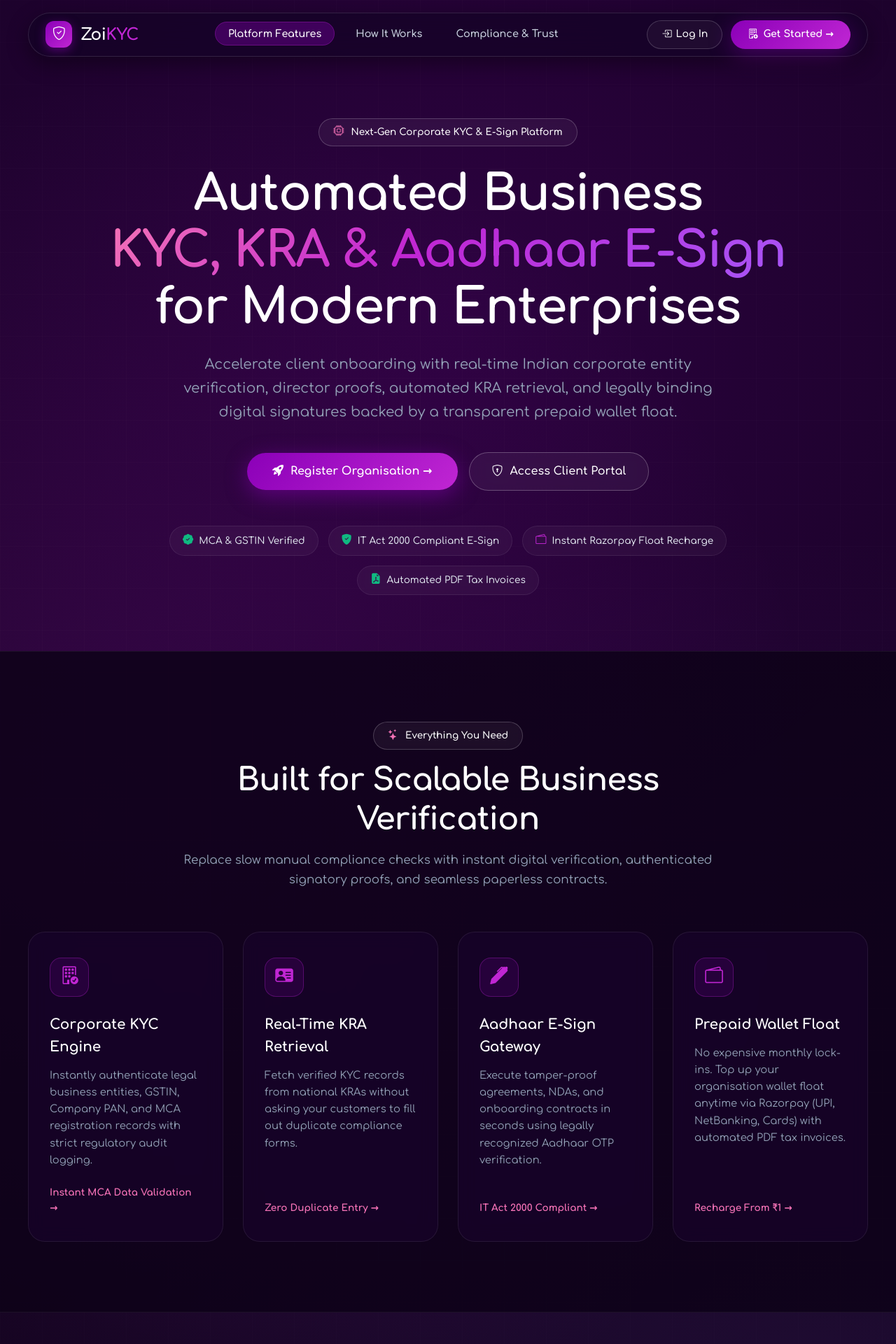
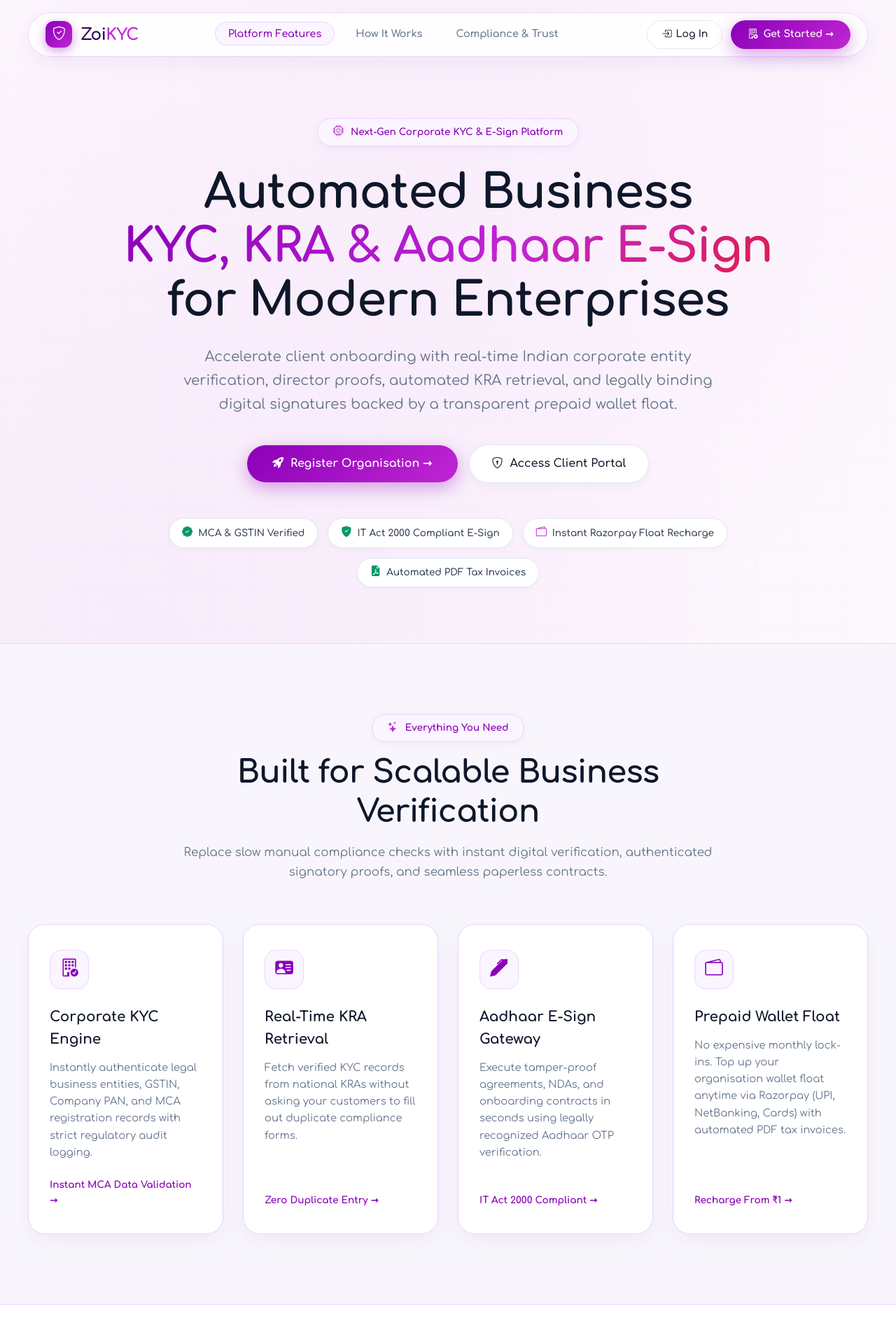
Before and after one commit to vijayvaishnav1011/zoikyc, a Flask app: page / in a window 1280 px wide. Shown: the top 1920 px of the page at 70% size. Run offline with Flask 3, Linux system fonts and the light colour scheme.

Commit message:
Redesign website in Light Mode matching zoibit.com colors, font, and placement

```diff
--- a/app/templates/landing.html
+++ b/app/templates/landing.html
@@ -18,25 +18,25 @@
 
   <style>
     /* ==========================================================================
-       ZOIBIT-INSPIRED MODERN AESTHETICS & DESIGN SYSTEM
+       ZOIBIT-INSPIRED PREMIUM LIGHT MODE DESIGN SYSTEM
        ========================================================================== */
     :root {
       --zoi-font: 'Comfortaa', cursive, -apple-system, BlinkMacSystemFont, 'Segoe UI', Roboto, sans-serif;
-      --zoi-dark-bg: #0D0218;
-      --zoi-dark-surface: #140326;
-      --zoi-card-dark: rgba(26, 4, 46, 0.7);
+      --zoi-light-bg: #FFFFFF;
+      --zoi-light-surface: #F8F6FC;
+      --zoi-light-card: #FFFFFF;
       --zoi-purple-primary: #8B00B8;
-      --zoi-purple-vibrant: #A855F7;
+      --zoi-purple-dark: #2E0854;
       --zoi-magenta-accent: #C026D3;
       --zoi-pink-glow: #F472B6;
       --zoi-gradient-primary: linear-gradient(135deg, #8B00B8 0%, #C026D3 100%);
-      --zoi-gradient-text: linear-gradient(135deg, #F472B6 0%, #C026D3 45%, #A855F7 100%);
-      --zoi-border-glow: rgba(192, 38, 211, 0.25);
-      --zoi-border-glass: rgba(255, 255, 255, 0.12);
-      --zoi-text-light: #F8FAFC;
-      --zoi-text-muted: #94A3B8;
-      --zoi-text-subtle: #64748B;
-      --zoi-shadow-glow: 0 8px 32px rgba(139, 0, 184, 0.4);
+      --zoi-gradient-text: linear-gradient(135deg, #8B00B8 0%, #C026D3 60%, #E11D48 100%);
+      --zoi-border-card: #E9D5FF;
+      --zoi-border-subtle: #E2E8F0;
+      --zoi-text-dark: #0F172A;
+      --zoi-text-muted: #64748B;
+      --zoi-shadow-card: 0 10px 30px rgba(139, 0, 184, 0.06);
+      --zoi-shadow-glow: 0 8px 25px rgba(139, 0, 184, 0.35);
     }
 
     * {
@@ -46,8 +46,8 @@
     }
 
     body.landing-body {
-      background-color: var(--zoi-dark-bg);
-      color: var(--zoi-text-light);
+      background-color: var(--zoi-light-bg);
+      color: var(--zoi-text-dark);
       font-family: var(--zoi-font);
       overflow-x: hidden;
       -webkit-font-smoothing: antialiased;
@@ -66,26 +66,26 @@
       z-index: 0;
       overflow: hidden;
       background:
-        radial-gradient(circle at 50% 15%, rgba(139, 0, 184, 0.25) 0%, transparent 60%),
-        radial-gradient(circle at 10% 40%, rgba(192, 38, 211, 0.15) 0%, transparent 50%),
-        radial-gradient(circle at 90% 70%, rgba(168, 85, 247, 0.12) 0%, transparent 55%),
-        #0D0218;
+        radial-gradient(circle at 50% 8%, rgba(192, 38, 211, 0.08) 0%, transparent 55%),
+        radial-gradient(circle at 10% 35%, rgba(139, 0, 184, 0.05) 0%, transparent 45%),
+        radial-gradient(circle at 90% 65%, rgba(244, 114, 182, 0.06) 0%, transparent 50%),
+        #FFFFFF;
     }
 
     .bg-mesh-pattern {
       position: absolute;
       inset: 0;
       background-image:
-        linear-gradient(rgba(255, 255, 255, 0.025) 1px, transparent 1px),
-        linear-gradient(90deg, rgba(255, 255, 255, 0.025) 1px, transparent 1px);
+        linear-gradient(rgba(139, 0, 184, 0.02) 1px, transparent 1px),
+        linear-gradient(90deg, rgba(139, 0, 184, 0.02) 1px, transparent 1px);
       background-size: 60px 60px;
-      opacity: 0.6;
-      mask-image: radial-gradient(circle at 50% 30%, black 40%, transparent 80%);
-      -webkit-mask-image: radial-gradient(circle at 50% 30%, black 40%, transparent 80%);
+      opacity: 0.8;
+      mask-image: radial-gradient(circle at 50% 30%, black 50%, transparent 85%);
+      -webkit-mask-image: radial-gradient(circle at 50% 30%, black 50%, transparent 85%);
     }
 
     /* ==========================================================================
-       FLOATING PILL NAVIGATION BAR (MATCHING ZOIBIT.COM)
+       FLOATING PILL NAVIGATION BAR (LIGHT MODE)
        ========================================================================== */
     .landing-header-wrap {
       position: sticky;
@@ -98,21 +98,22 @@
     .landing-navbar-pill {
       max-width: 1200px;
       margin: 0 auto;
-      background: rgba(20, 3, 38, 0.72);
+      background: rgba(255, 255, 255, 0.9);
       backdrop-filter: blur(20px);
       -webkit-backdrop-filter: blur(20px);
-      border: 1px solid rgba(255, 255, 255, 0.12);
+      border: 1px solid rgba(139, 0, 184, 0.15);
       border-radius: 9999px;
       padding: 10px 24px;
       display: flex;
       align-items: center;
       justify-content: space-between;
-      box-shadow: 0 10px 30px rgba(0, 0, 0, 0.4);
+      box-shadow: 0 10px 30px rgba(76, 29, 149, 0.06);
       transition: all 0.3s ease;
     }
 
     .landing-navbar-pill:hover {
       border-color: rgba(192, 38, 211, 0.35);
+      box-shadow: 0 14px 36px rgba(139, 0, 184, 0.12);
     }
 
     /* Brand Logo */
@@ -123,7 +124,7 @@
       text-decoration: none;
       font-size: 1.45rem;
       font-weight: 700;
-      color: #ffffff;
+      color: var(--zoi-purple-dark);
       letter-spacing: -0.5px;
     }
 
@@ -137,7 +138,7 @@
       justify-content: center;
       color: #ffffff;
       font-size: 1.2rem;
-      box-shadow: 0 4px 14px rgba(139, 0, 184, 0.5);
+      box-shadow: 0 4px 14px rgba(139, 0, 184, 0.4);
     }
 
     .brand-accent {
@@ -154,7 +155,7 @@
 
     .landing-nav-links a {
       text-decoration: none;
-      color: #CBD5E1;
+      color: var(--zoi-text-muted);
       font-size: 0.9rem;
       font-weight: 600;
       padding: 8px 18px;
@@ -163,14 +164,14 @@
     }
 
     .landing-nav-links a:hover {
-      color: #ffffff;
-      background: rgba(255, 255, 255, 0.08);
+      color: var(--zoi-purple-primary);
+      background: rgba(139, 0, 184, 0.06);
     }
 
     .landing-nav-links a.active {
-      background: rgba(139, 0, 184, 0.35);
-      color: #ffffff;
-      border: 1px solid rgba(192, 38, 211, 0.3);
+      background: #FAF5FF;
+      color: var(--zoi-purple-primary);
+      border: 1px solid #E9D5FF;
     }
 
     /* Auth Buttons */
@@ -183,12 +184,12 @@
     .btn-zoi-ghost {
       padding: 8px 20px;
       border-radius: 9999px;
-      border: 1px solid rgba(255, 255, 255, 0.18);
-      color: #ffffff;
+      border: 1.5px solid var(--zoi-border-subtle);
+      color: var(--zoi-text-dark);
       text-decoration: none;
       font-size: 0.88rem;
       font-weight: 600;
-      background: rgba(255, 255, 255, 0.04);
+      background: #FFFFFF;
       transition: all 0.25s ease;
       display: inline-flex;
       align-items: center;
@@ -240,34 +241,33 @@
       margin: 0 auto;
     }
 
-    /* Zoibit Outlined Eyebrow Chip */
+    /* Zoibit Outlined Eyebrow Chip in Light Mode */
     .zoi-pill-chip {
       display: inline-flex;
       align-items: center;
       gap: 10px;
-      padding: 7px 20px;
+      padding: 7px 22px;
       border-radius: 9999px;
-      border: 1px solid rgba(255, 255, 255, 0.2);
-      background: rgba(255, 255, 255, 0.05);
-      backdrop-filter: blur(10px);
-      -webkit-backdrop-filter: blur(10px);
-      color: #ffffff;
+      border: 1px solid #E9D5FF;
+      background: #FAF5FF;
+      color: var(--zoi-purple-primary);
       font-size: 0.85rem;
-      font-weight: 600;
+      font-weight: 700;
       margin-bottom: 28px;
+      box-shadow: 0 4px 12px rgba(139, 0, 184, 0.05);
     }
 
     .zoi-chip-icon {
-      color: var(--zoi-pink-glow);
+      color: var(--zoi-magenta-accent);
       font-size: 0.95rem;
     }
 
     .hero-main-title {
-      font-size: clamp(2.4rem, 5.5vw, 4.4rem);
+      font-size: clamp(2.4rem, 5.5vw, 4.2rem);
       font-weight: 700;
       line-height: 1.15;
-      letter-spacing: -1.5px;
-      color: #ffffff;
+      letter-spacing: -1.2px;
+      color: var(--zoi-text-dark);
       margin-bottom: 24px;
     }
 
@@ -307,14 +307,14 @@
       display: inline-flex;
       align-items: center;
       gap: 10px;
-      box-shadow: 0 8px 30px rgba(139, 0, 184, 0.5);
+      box-shadow: 0 8px 25px rgba(139, 0, 184, 0.35);
       transition: all 0.25s ease;
     }
 
     .btn-hero-primary:hover {
-      transform: translateY(-3px);
-      box-shadow: 0 12px 38px rgba(192, 38, 211, 0.65);
-      filter: brightness(1.15);
+      transform: translateY(-2px);
+      box-shadow: 0 12px 34px rgba(139, 0, 184, 0.45);
+      filter: brightness(1.08);
       color: #ffffff;
     }
 
@@ -322,22 +322,23 @@
       padding: 14px 32px;
       font-size: 1rem;
       border-radius: 9999px;
-      border: 1px solid rgba(255, 255, 255, 0.25);
-      background: rgba(255, 255, 255, 0.05);
-      backdrop-filter: blur(10px);
-      color: #ffffff;
+      border: 1.5px solid var(--zoi-border-subtle);
+      background: #FFFFFF;
+      color: var(--zoi-text-dark);
       text-decoration: none;
       font-weight: 600;
       display: inline-flex;
       align-items: center;
       gap: 10px;
+      box-shadow: 0 4px 14px rgba(15, 23, 42, 0.04);
       transition: all 0.25s ease;
     }
 
     .btn-hero-secondary:hover {
-      background: rgba(255, 255, 255, 0.12);
-      border-color: rgba(255, 255, 255, 0.45);
-      color: #ffffff;
+      background: #FAF5FF;
+      border-color: #C084FC;
+      color: var(--zoi-purple-primary);
+      transform: translateY(-2px);
     }
 
     /* Trust Chips Strip */
@@ -355,22 +356,22 @@
       gap: 8px;
       padding: 8px 18px;
       border-radius: 9999px;
-      background: rgba(255, 255, 255, 0.04);
-      border: 1px solid rgba(255, 255, 255, 0.08);
-      backdrop-filter: blur(8px);
+      background: #FFFFFF;
+      border: 1px solid var(--zoi-border-subtle);
+      box-shadow: 0 2px 8px rgba(15, 23, 42, 0.03);
       font-size: 0.85rem;
-      color: #E2E8F0;
-      font-weight: 500;
+      color: #334155;
+      font-weight: 600;
       transition: all 0.2s ease;
     }
 
     .trust-pill:hover {
-      background: rgba(255, 255, 255, 0.08);
-      border-color: rgba(192, 38, 211, 0.3);
+      border-color: #C084FC;
+      background: #FAF5FF;
     }
 
     .trust-pill i {
-      color: #10B981;
+      color: #059669;
       font-size: 0.95rem;
     }
 
@@ -379,15 +380,15 @@
     }
 
     /* ==========================================================================
-       FEATURES SECTION (ZOIBIT-STYLE DARK CARDS WITH PURPLE GLOW)
+       FEATURES SECTION (LIGHT LAVENDER SURFACE WITH CRISP WHITE CARDS)
        ========================================================================== */
     .features-section {
       position: relative;
       z-index: 10;
       padding: 100px 24px;
-      background: rgba(13, 2, 24, 0.85);
-      border-top: 1px solid rgba(255, 255, 255, 0.06);
-      border-bottom: 1px solid rgba(255, 255, 255, 0.06);
+      background: var(--zoi-light-surface);
+      border-top: 1px solid var(--zoi-border-card);
+      border-bottom: 1px solid var(--zoi-border-card);
     }
 
     .section-header-box {
@@ -399,7 +400,7 @@
     .section-title {
       font-size: clamp(2rem, 3.8vw, 2.8rem);
       font-weight: 700;
-      color: #ffffff;
+      color: var(--zoi-text-dark);
       line-height: 1.25;
       letter-spacing: -0.8px;
       margin-bottom: 16px;
@@ -419,14 +420,13 @@
       gap: 28px;
     }
 
-    /* Zoibit Style Glassmorphic Cards */
+    /* Light Crisp Cards Matching Zoibit */
     .zoi-card {
-      background: rgba(26, 4, 46, 0.6);
-      border: 1px solid rgba(255, 255, 255, 0.08);
+      background: #FFFFFF;
+      border: 1px solid var(--zoi-border-card);
       border-radius: 24px;
       padding: 36px 30px;
-      backdrop-filter: blur(12px);
-      -webkit-backdrop-filter: blur(12px);
+      box-shadow: var(--zoi-shadow-card);
       transition: all 0.3s cubic-bezier(0.4, 0, 0.2, 1);
       display: flex;
       flex-direction: column;
@@ -441,17 +441,16 @@
       top: 0;
       left: 0;
       width: 100%;
-      height: 2px;
-      background: linear-gradient(90deg, transparent, rgba(192, 38, 211, 0.4), transparent);
+      height: 3px;
+      background: var(--zoi-gradient-primary);
       opacity: 0;
       transition: opacity 0.3s ease;
     }
 
     .zoi-card:hover {
       transform: translateY(-6px);
-      border-color: rgba(192, 38, 211, 0.4);
-      box-shadow: 0 18px 40px rgba(139, 0, 184, 0.25);
-      background: rgba(35, 6, 62, 0.7);
+      border-color: var(--zoi-magenta-accent);
+      box-shadow: 0 20px 40px rgba(139, 0, 184, 0.12);
     }
 
     .zoi-card:hover::before {
@@ -462,20 +461,20 @@
       width: 56px;
       height: 56px;
       border-radius: 16px;
-      background: rgba(139, 0, 184, 0.15);
-      border: 1px solid rgba(192, 38, 211, 0.3);
+      background: #FAF5FF;
+      border: 1px solid #E9D5FF;
       display: flex;
       align-items: center;
       justify-content: center;
       font-size: 1.6rem;
-      color: var(--zoi-magenta-accent);
+      color: var(--zoi-purple-primary);
       margin-bottom: 24px;
     }
 
     .card-title {
       font-size: 1.25rem;
       font-weight: 700;
-      color: #ffffff;
+      color: var(--zoi-text-dark);
       margin-bottom: 12px;
     }
 
@@ -489,7 +488,7 @@
     .card-footer-link {
       font-size: 0.85rem;
       font-weight: 700;
-      color: var(--zoi-pink-glow);
+      color: var(--zoi-purple-primary);
       display: inline-flex;
       align-items: center;
       gap: 6px;
```
Also changed, not shown: other parts of app/templates/landing.html (+25 -23 lines).
